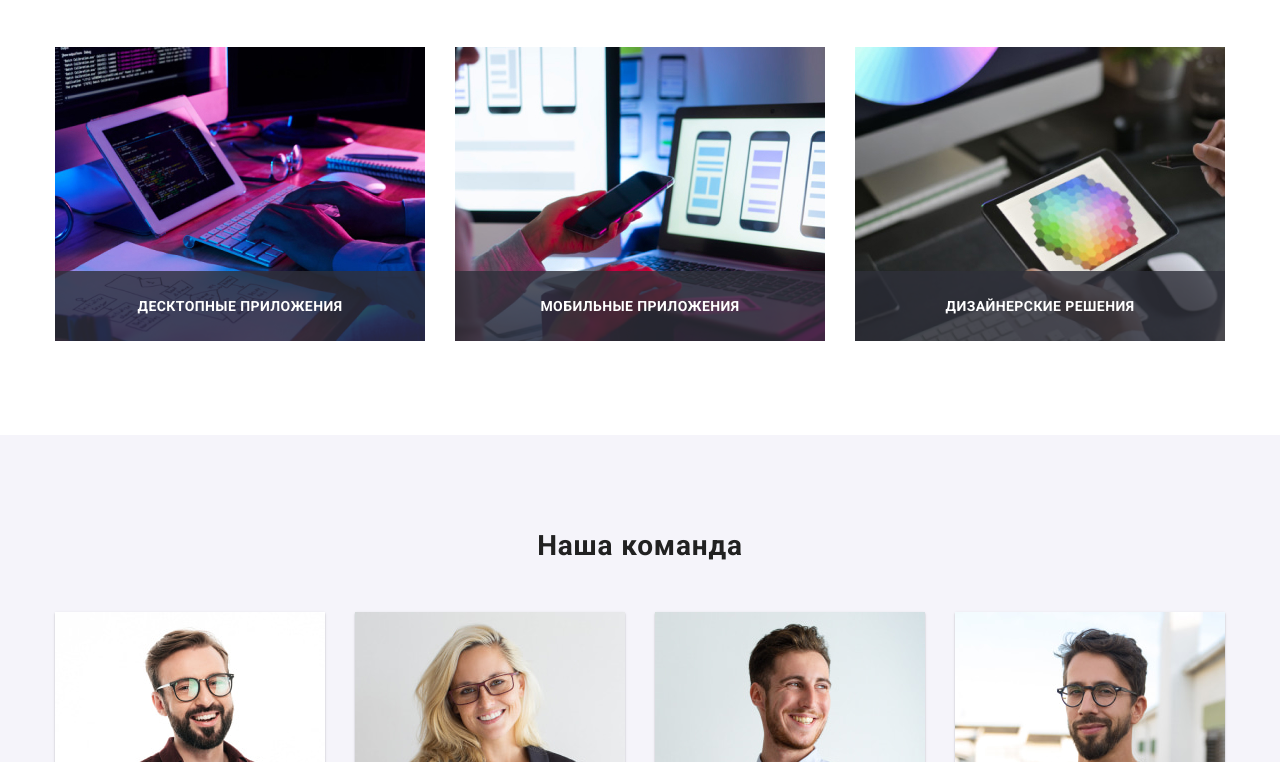
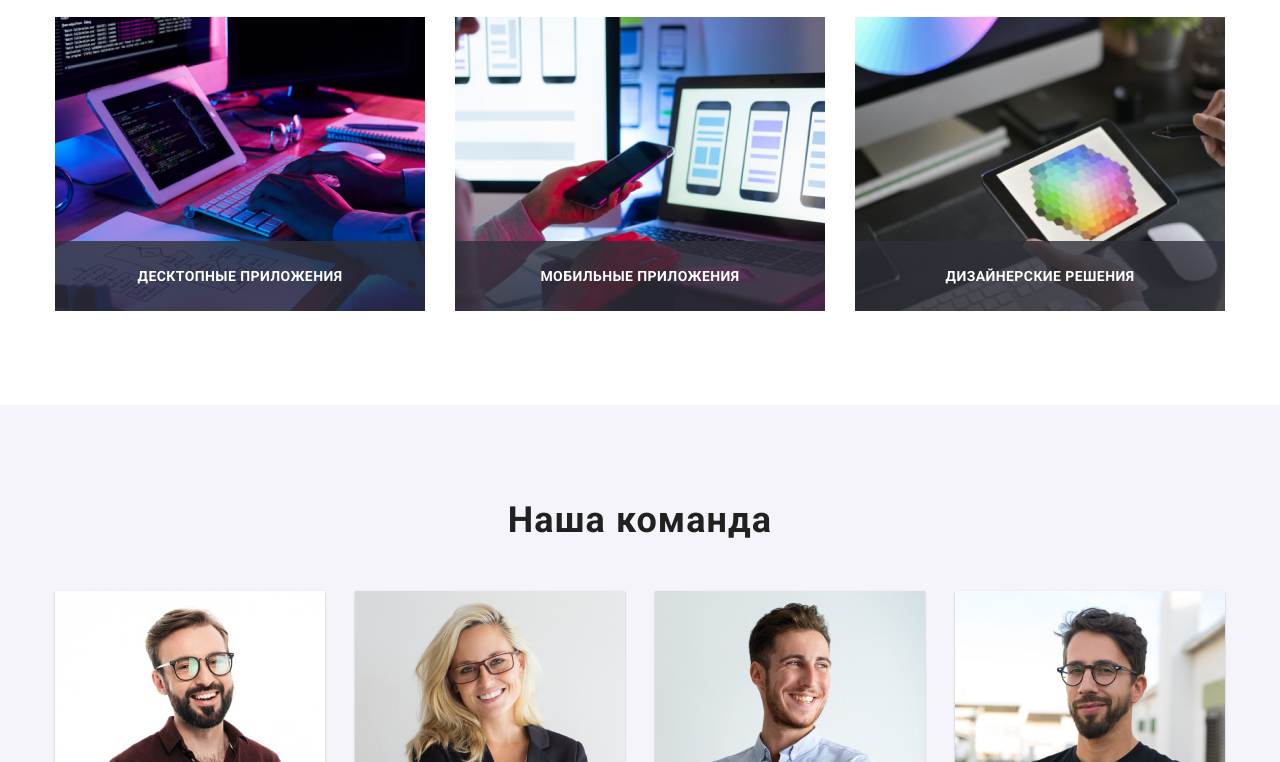
Before and after one commit to starvadym/goit-markup-hw-08, a plain HTML site: page index.html in a window 1280 px wide. Shown: the part 1192-1954 px from the top of the page. Drawn offline with nearby package versions, Linux system fonts and the light colour scheme.

Commit message:
Last remarks

```diff
--- a/sass/components/_advantages.scss
+++ b/sass/components/_advantages.scss
@@ -73,14 +73,13 @@
 @include mq(desktop) {
   .advantages-list {
     flex-wrap: nowrap;
+
+    &__item {
+      width: 270px;
+      margin-bottom: 0;
+    }
   }
-  &__item {
-    width: 270px;
-    margin-bottom: 30px;
-  }
-  &__item:last-child {
-    margin-bottom: 0;
-  }
+
   .advantages-list__item + .advantages-list__item {
     margin-left: 30px;
   }
--- a/sass/components/_studio-team.scss
+++ b/sass/components/_studio-team.scss
@@ -111,6 +111,8 @@
   }
 
   .team__title {
+    font-size: 36px;
+    line-height: 1.167;
     margin-bottom: 50px;
   }
   .team-list__item {
```
Also changed, not shown: css/main.css, css/main.min.css, 2 other files.
